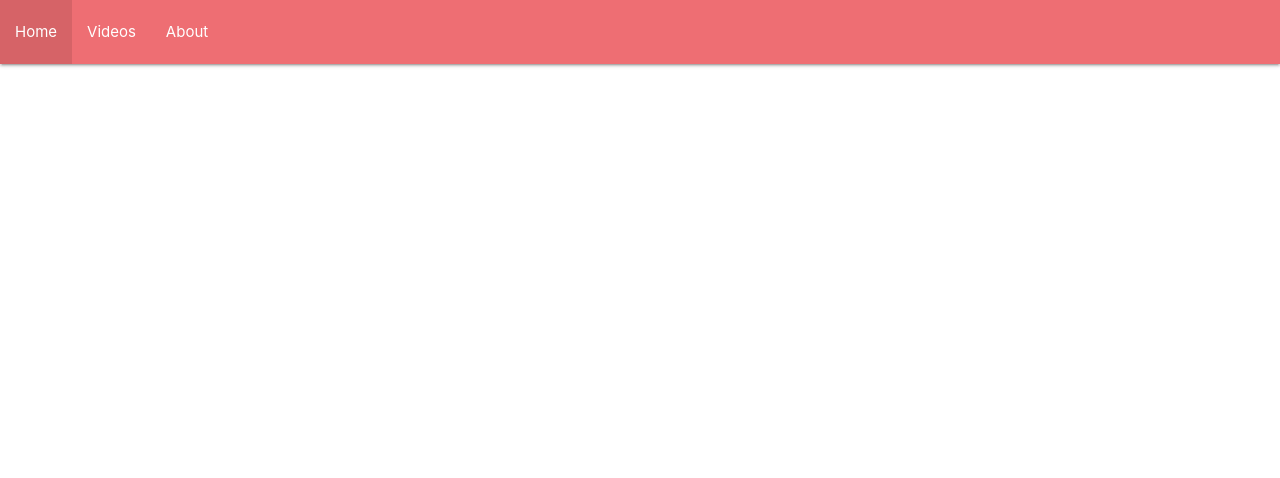
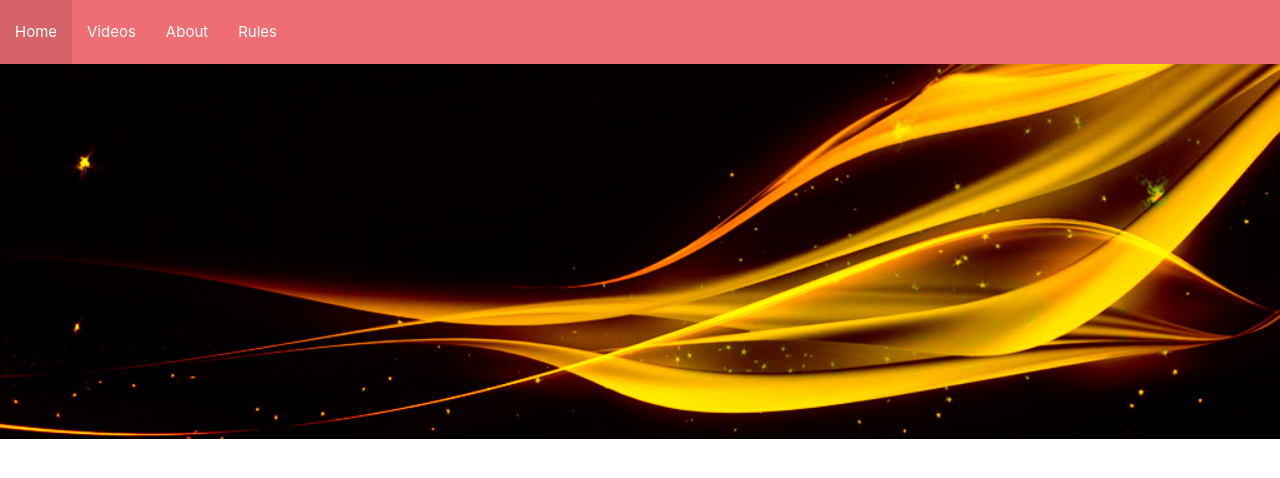
Before and after one commit to brandon206/cardMasters, a website: page index.html in a window 1280 px wide. Drawn offline with nearby package versions, Linux system fonts and the light colour scheme.

Commit message:
added a placeholder header image

```diff
--- a/index.html
+++ b/index.html
@@ -16,8 +16,15 @@
                 <li><a href="sass.html">Home</a></li>
                 <li><a href="sass.html">Videos</a><Videos</li>
                 <li><a href="sass.html">About</a><About</li>
+                <li><a href="sass.html">Rules</a><About</li></About>
             </ul>
         </div>
     </nav>
+    <div id = "index-banner" class = "header-img">
+        <div>
+            <img src="./images/header_img.jpg" alt="header image">
+        </div>
+    </div>
+
 </body>
 </html>
--- a/style.css
+++ b/style.css
@@ -0,0 +1,13 @@
+
+
+.header-img{
+    display: flex;
+}
+
+.header-img > div  {
+    width: 100%;
+}
+
+div > img {
+    width: 100%;
+}
```
Also changed, not shown: images/header_img.jpg (added).
